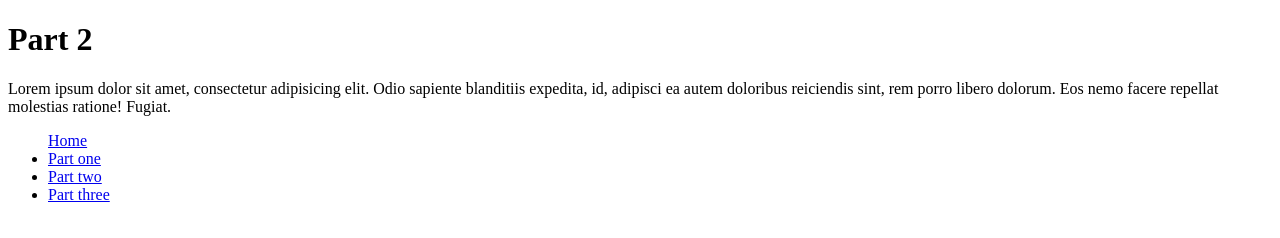
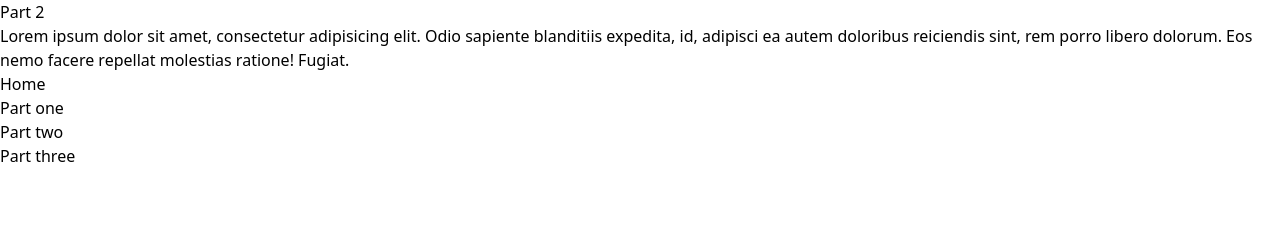
Before and after one commit to vanessarivera21/Project-1, a plain HTML site: page part2.html in a window 1280 px wide. Drawn offline with nearby package versions, Linux system fonts and the light colour scheme.

Commit message:
add tailwind

```diff
--- a/part2.html
+++ b/part2.html
@@ -3,6 +3,8 @@
 <head>
 	<meta charset="UTF-8">
 	<meta name="viewport" content="width=device-width, user-scalable=no, initial-scale=1.0, maximum-scale=1.0, minimum-scale=1.0">
+
+	<link href="https://cdn.jsdelivr.net/npm/tailwindcss/dist/tailwind.min.css" rel="stylesheet">
 
 	<title>Project 1</title>
 
@@ -18,6 +20,7 @@
 
 <nav>
 		<ul>
+			<li>
 			<a href="index.html"> Home</a>
 			</li>
 
```
Also changed, not shown: index.html (+2 -0 lines), part1.html (+2 -0 lines), part3.html (+3 -0 lines).
